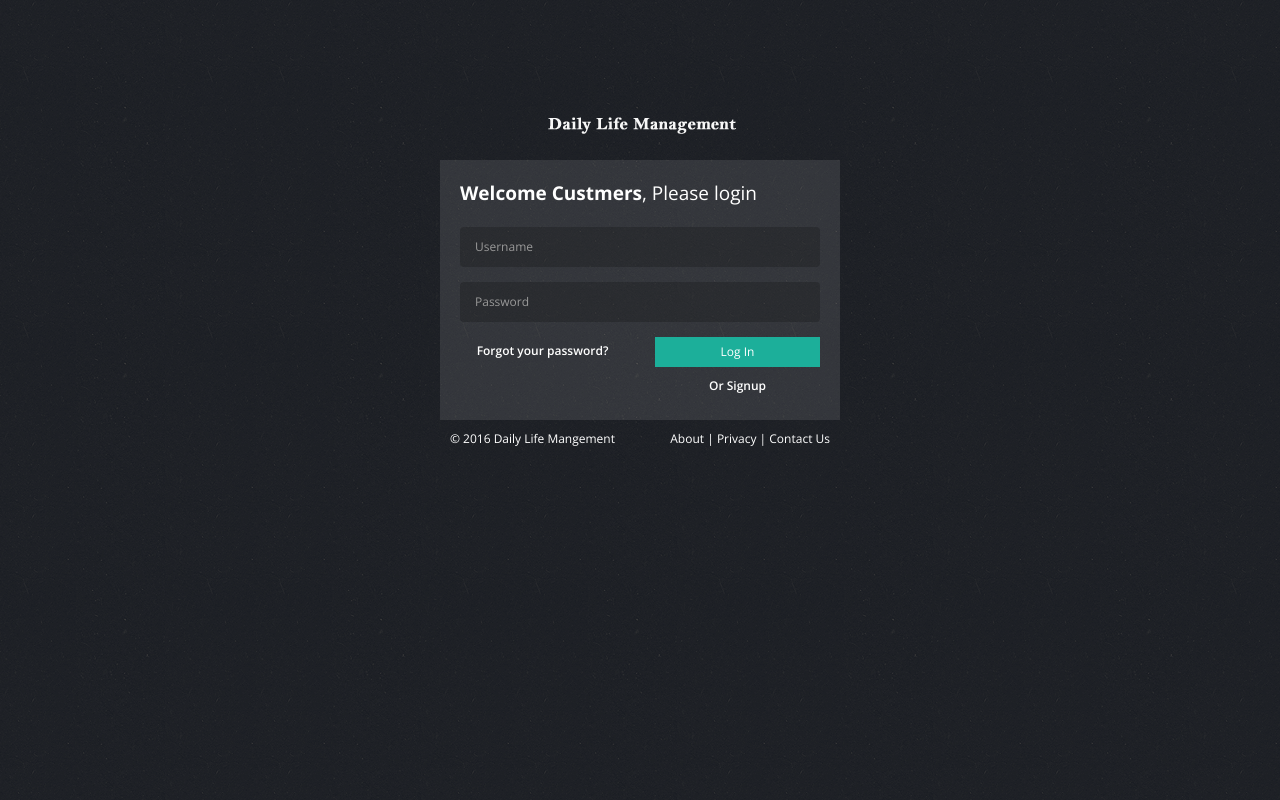
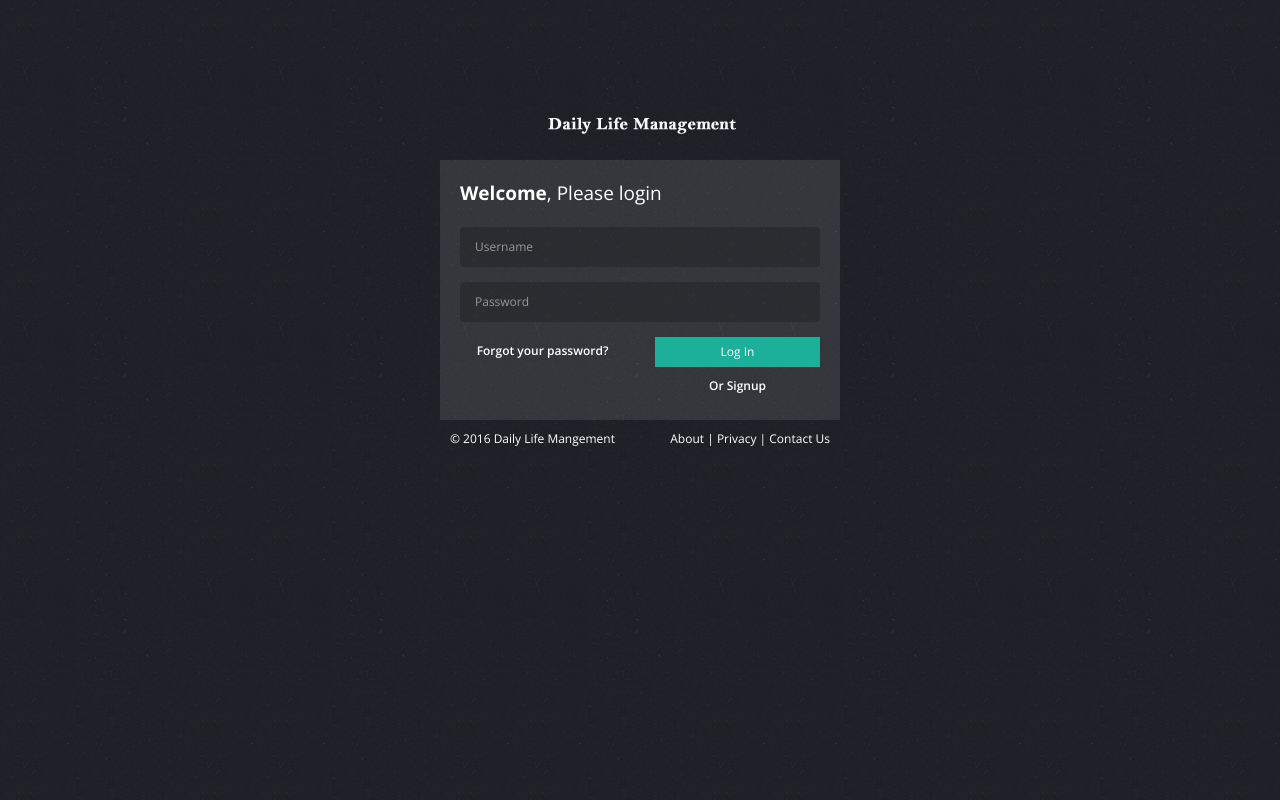
Before and after one commit to AsadAzizRajput/DailylifeMangement, a website: page static/adminPortal/index.html at #/login in a window 1280 px wide. Drawn offline with nearby package versions, Linux system fonts and the light colour scheme; files that its build step writes are made by us from their sources; files whose address does not match are found by name.

Commit message:
Change in login area

```diff
--- a/static/adminPortal/partials/login/login.html
+++ b/static/adminPortal/partials/login/login.html
@@ -4,7 +4,7 @@
                 <div class="login-logo"></div>
 
                 <div class="login-body">
-                    <div class="login-title"><strong>Welcome Custmers</strong>, Please login</div>
+                    <div class="login-title"><strong>Welcome</strong>, Please login</div>
                     <form action="index.html" class="form-horizontal" method="post">
                     <div class="form-group">
                         <div class="col-md-12">
```
